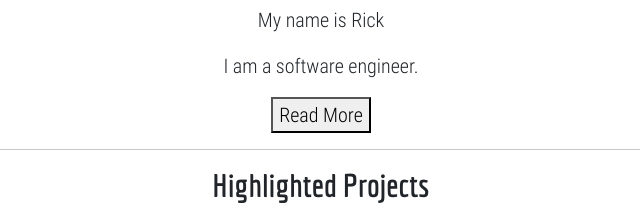
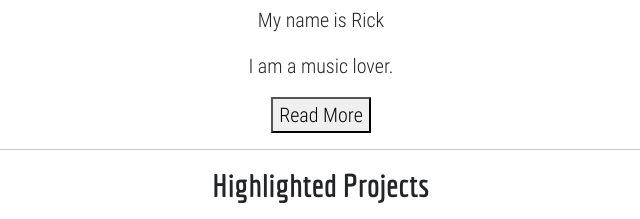
Before and after one commit to rdennison12/react-bootcamp.v.1.0.0, a React app in the folder portfolio/: page / in a window 1280 px wide. Shown: the part 283-502 px from the top of the page, 319-959 px from the left. Built offline with nearby package versions, Linux system fonts and the light colour scheme.

Commit message:
Updated Stylesheet for fading effect of Title

```diff
--- a/portfolio/src/components/App.js
+++ b/portfolio/src/components/App.js
@@ -2,6 +2,7 @@ import React, {Component} from 'react';
 import Projects from "./Projects";
 import SocialProfiles from "./SocialProfiles";
 import profile from '../assets/profile.png';
+import Title from "./Title";
 
 class App extends Component {
     state = {displayBio: false};
@@ -17,7 +18,7 @@ class App extends Component {
                 <img src={profile} alt='profile' style={{width: 200, height: 200, borderRadius: 100}}/>
                 <h1>Hello!</h1>
                 <p>My name is Rick</p>
-                <p>I am a software engineer.</p>
+                <Title />
                 {
                     this.state.displayBio ? (
                         <div>
--- /dev/null
+++ b/portfolio/src/components/Title.js
@@ -0,0 +1,42 @@
+import React, {Component} from 'react';
+
+const TITLES = [
+    'a software engineer.',
+    'a music lover.',
+    'an enthusiastic learner.',
+    'an adventure seeker.'
+];
+
+class Title extends Component {
+    state = {titleIndex: 0, fadeIn: true};
+
+    componentDidMount() {
+        this.timeout = setTimeout(() => this.setState({fadeIn: false}), 2000);
+        this.animateTitle();
+    }
+
+    componentWillUnmount() {
+        clearInterval(this.titleInterval);
+        clearTimeout(this.timeout);
+    }
+
+    animateTitle() {
+        this.titleInterval = setInterval(() => {
+            const titleIndex = (this.state.titleIndex + 1) % TITLES.length;
+
+            this.setState({titleIndex, fadeIn: true});
+            this.timeout = setTimeout(() => this.setState({fadeIn: false}), 2000);
+        }, 4000);
+    }
+
+
+    render() {
+        const {fadeIn, titleIndex} = this.state;
+        const title = TITLES[titleIndex];
+        return (
+            <p className={fadeIn ? 'title-fade-in' : 'title-fade-out'}>I am {title}</p>
+        )
+    }
+}
+
+export default Title;
--- a/portfolio/src/index.js
+++ b/portfolio/src/index.js
@@ -1,7 +1,7 @@
 import React from 'react';
 import ReactDOM from 'react-dom/client';
+import App from './components/App';
 import './index.css';
-import App from './components/App';
 
 const root = ReactDOM.createRoot(document.getElementById('root'));
 root.render(
```
Also changed, not shown: portfolio/src/index.css (+4 -12 lines), README.md.
